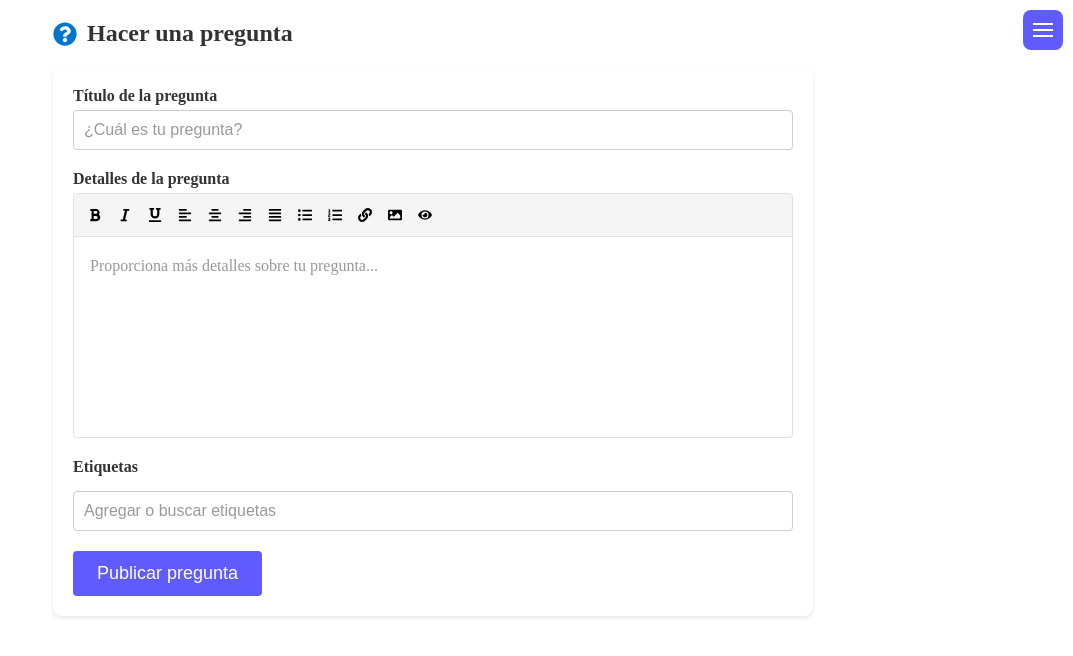
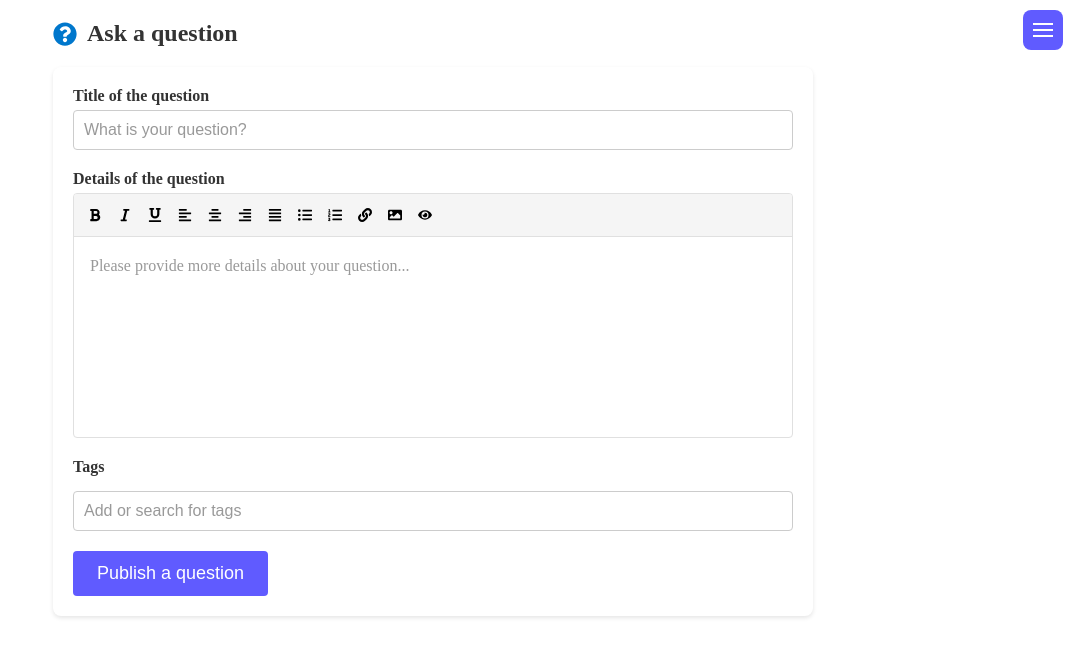
Before and after one commit to RoosveltDev/Code-Query-App, a React (Vite) app: page /classroom/1/question/create in a window 1280 px wide. Shown: the top 656 px of the page, without its empty margins (207-1280 px from the left). Built offline with nearby package versions, Linux system fonts and the light colour scheme; sample sign-in values are in the browser's storage.

Commit message:
fix: update placeholders and labels to English in CreateQuestion and TagInput components; add package-lock.json to .gitignore

```diff
--- a/src/components/TagInput/TagInput.tsx
+++ b/src/components/TagInput/TagInput.tsx
@@ -127,9 +127,9 @@ const TagInput = ({ tags, onTagsChange, availableTags }: TagInputProps) => {
           onChange={handleInputChange}
           onKeyDown={handleInputKeyDown}
           onFocus={() => setIsOpen(true)}
-          placeholder='Agregar o buscar etiquetas'
+          placeholder='Add or search for tags'
           className='tag-input'
-          aria-label='Agregar o buscar etiquetas'
+          aria-label='Add or search for tags'
           aria-autocomplete='list'
           aria-controls='tag-dropdown'
           aria-expanded={isOpen}
--- a/src/pages/CreateQuestion/CreateQuestion.tsx
+++ b/src/pages/CreateQuestion/CreateQuestion.tsx
@@ -47,7 +47,7 @@ const CreateQuestion = () => {
     <div className='create-question'>
       <h1 className='create-question-title'>
         <FaQuestionCircle className='question-icon' />
-        Hacer una pregunta
+        Ask a question
       </h1>
       {error && <div className='error-message'>{error}</div>}
       <form
@@ -69,24 +69,24 @@ const CreateQuestion = () => {
         className='question-form'
       >
         <div className='form-group'>
-          <label htmlFor='question-title'>Título de la pregunta</label>
+          <label htmlFor='question-title'>Title of the question</label>
           <Input
             value={title}
             onChange={(e) => setTitle(e.target.value)}
-            placeholder='¿Cuál es tu pregunta?'
+            placeholder='What is your question?'
           />
         </div>
         <div className='form-group'>
-          <label htmlFor='question-content'>Detalles de la pregunta</label>
+          <label htmlFor='question-content'>Details of the question</label>
           <RichTextEditor
             value={content}
             onChange={setContent}
-            placeholder='Proporciona más detalles sobre tu pregunta...'
+            placeholder='Please provide more details about your question...'
             onImageUpload={handleImageUpload}
           />
         </div>
         <div className='form-group'>
-          <label htmlFor='question-tags'>Etiquetas</label>
+          <label htmlFor='question-tags'>Tags</label>
           <TagInput
             tags={tags}
             onTagsChange={setTags}
@@ -99,7 +99,7 @@ const CreateQuestion = () => {
           size='large'
           disabled={isSubmitting}
         >
-          {isSubmitting ? "Publicando..." : "Publicar pregunta"}
+          {isSubmitting ? "Publishing..." : "Publish a question"}
         </Button>
       </form>
     </div>
```
Also changed, not shown: 2 other files (tests, documents, lock files or other folders).
